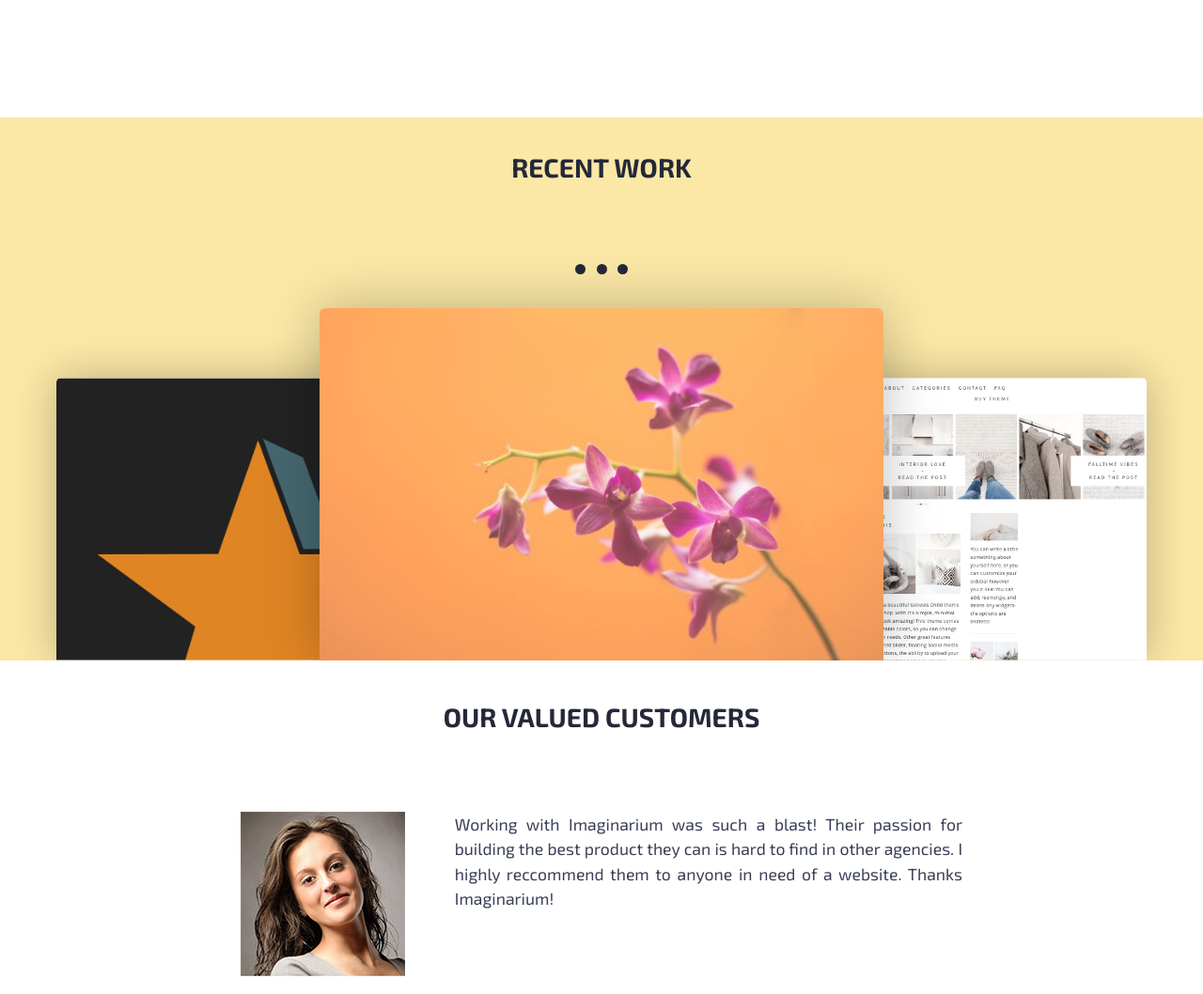
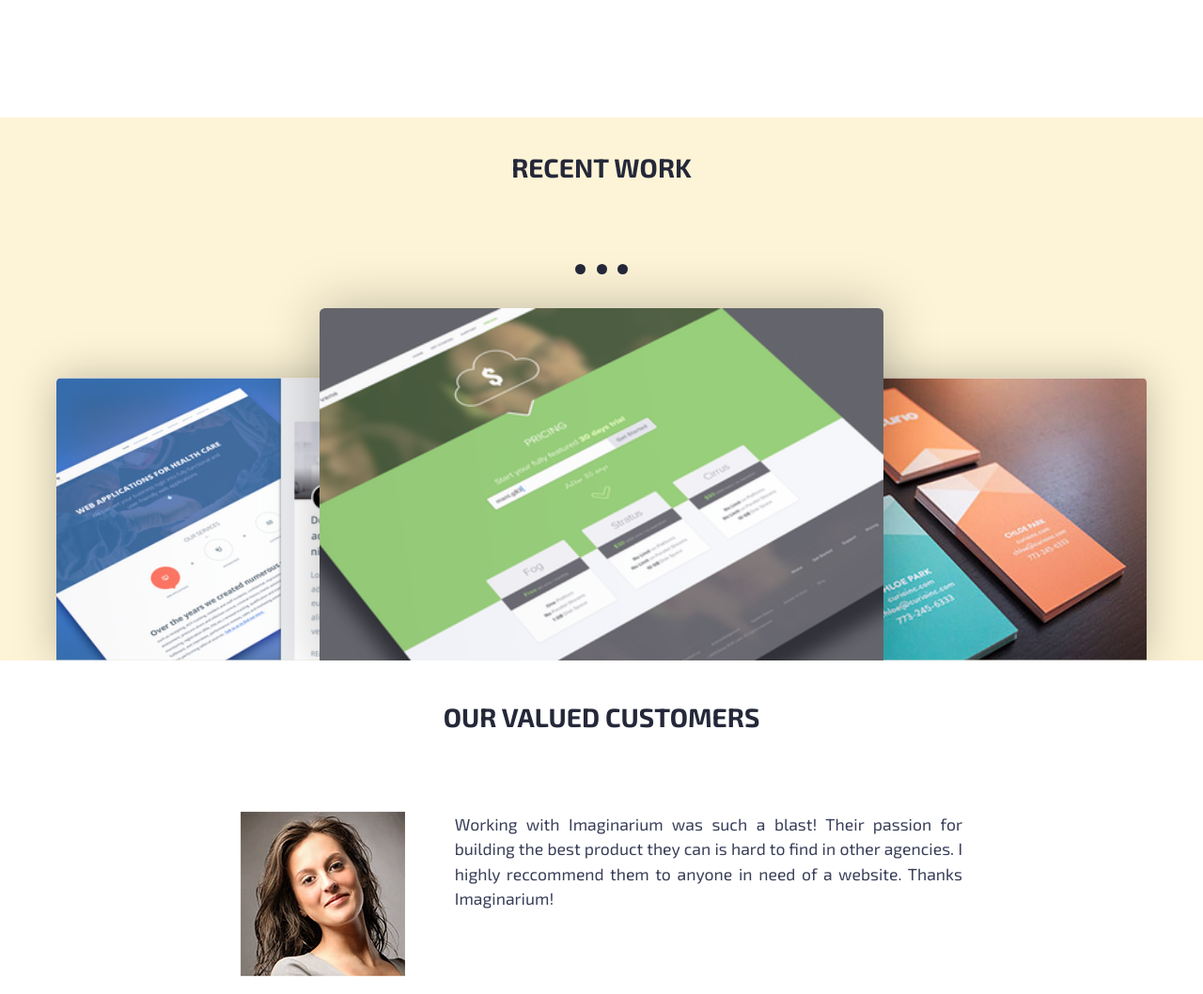
Before and after one commit to jrogodel/jrogodel.github.io, a plain HTML site: page index.html in a window 1280 px wide. Shown: the part 1902-2960 px from the top of the page at 94% size. Drawn offline with nearby package versions, Linux system fonts and the light colour scheme.

Commit message:
Update pictures

```diff
--- a/index.html
+++ b/index.html
@@ -92,9 +92,9 @@
 
 			<!-- Slider Img -->
 			<ul class="slider">
-				<li><img src="img/work/tile.png" alt="past work"></li>
-				<li><img src="img/work/orchid-orange.jpg" alt="past work"></li>  <!-- Lead Image -->
-				<li><img src="img/work/homepage.png" alt="past work"></li>
+				<li><img src="img/work/design.png" alt="past work"></li>
+				<li><img src="img/work/8.png" alt="past work"></li>  <!-- Lead Image -->
+				<li><img src="img/work/11.jpg" alt="past work"></li>
 		</ul>
 
 	</section>
--- a/scss/partials/projects.scss
+++ b/scss/partials/projects.scss
@@ -1,6 +1,6 @@
 .work_wrapper {
 
-	background-color: $copy;
+	background-color: lighten($copy, 10%);
 	width: 100%;
 	text-align: center;
 	padding: 2rem 0 25rem 0;
@@ -193,7 +193,7 @@
 
 
 .footer {
-	background-color: $copy;
+	background-color: $light-gray;
 	text-align: center;
 }
 
```
Also changed, not shown: app.css, img/work/11.jpg (added), img/work/8.png (added), img/work/design.png (added), img/work/homepage.png (deleted), img/work/orchid-orange.jpg (deleted), img/work/tile.png (deleted), 1 other file.
